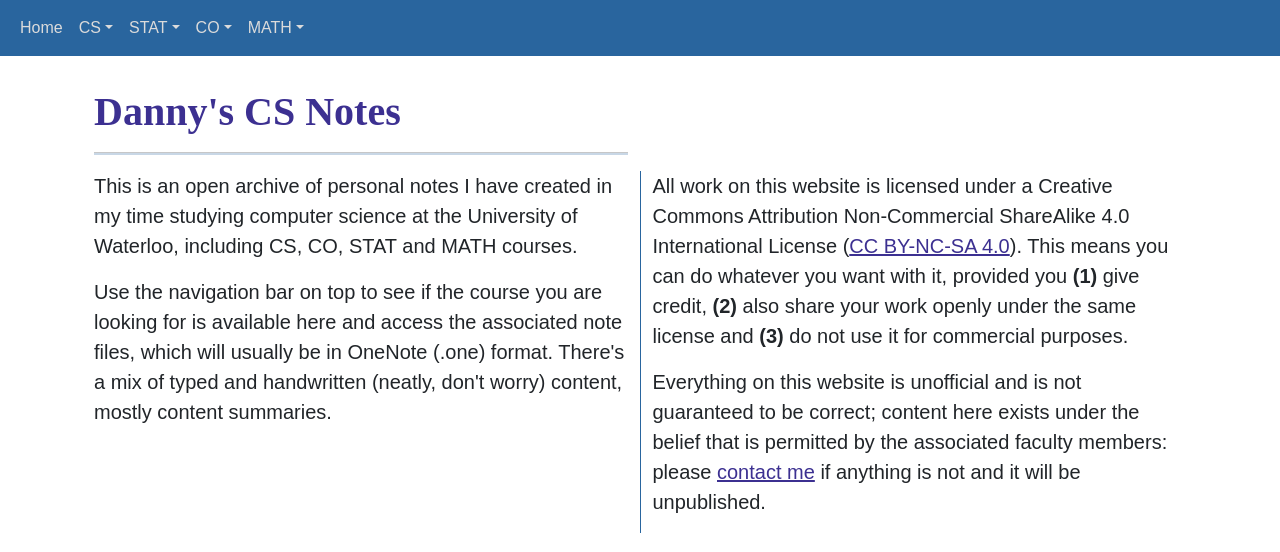
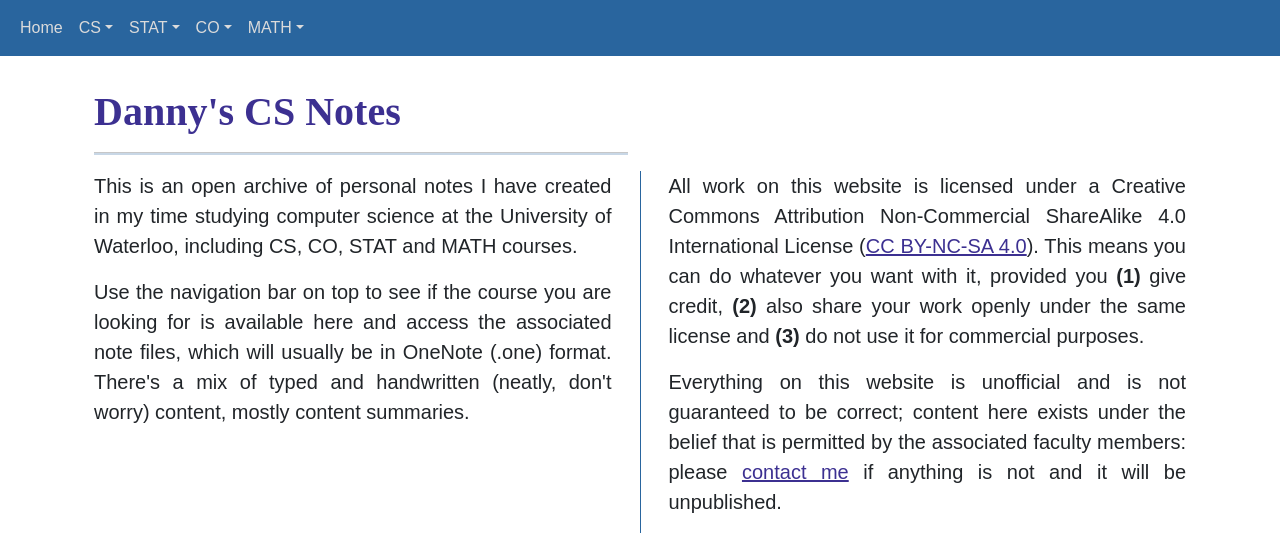
Before and after one commit to babadanial/babadanial.github.io, a React (Create React App) app in the folder my-app/: page /#/ in a window 1280 px wide. Shown: the top 552 px of the page. Built offline with nearby package versions, Linux system fonts and the light colour scheme; a web font is replaced by a local one.

Commit message:
Add more style fixes

```diff
--- a/my-app/src/App.css
+++ b/my-app/src/App.css
@@ -5,6 +5,7 @@ body {
 :root {
   --accent-color: #29659e;
   --hover-color:  #EEF1F4;
+  --homepage-col-padding-amount: 1.75em;
 }
 
 .App {
--- a/my-app/src/pages/homePage/Homepage.css
+++ b/my-app/src/pages/homePage/Homepage.css
@@ -18,6 +18,7 @@ hr {
 
 p {
   font-size: 20px;
+  text-align: justify;
 }
 
 .mainContent {
@@ -31,4 +32,9 @@ p {
 
 .leftContentColumn {
   border-right: 1.5px solid var(--accent-color);
+  padding-right: var(--homepage-col-padding-amount);
 }
+
+.rightContentColumn {
+  padding-left: var(--homepage-col-padding-amount);
+}
--- a/my-app/src/pages/homePage/Homepage.js
+++ b/my-app/src/pages/homePage/Homepage.js
@@ -31,7 +31,7 @@ export const Homepage = () => (
                         and handwritten (neatly, don't worry) content, mostly content summaries.
                     </p>
                 </Col>
-                <Col className="contentColumn">
+                <Col className="rightContentColumn contentColumn">
                     <p>
                         All work on this website is licensed under a Creative Commons Attribution Non-Commercial ShareAlike
                         4.0 International License (<a href="https://creativecommons.org/licenses/by-nc-sa/4.0/">CC BY-NC-SA 4.0</a>).
```
